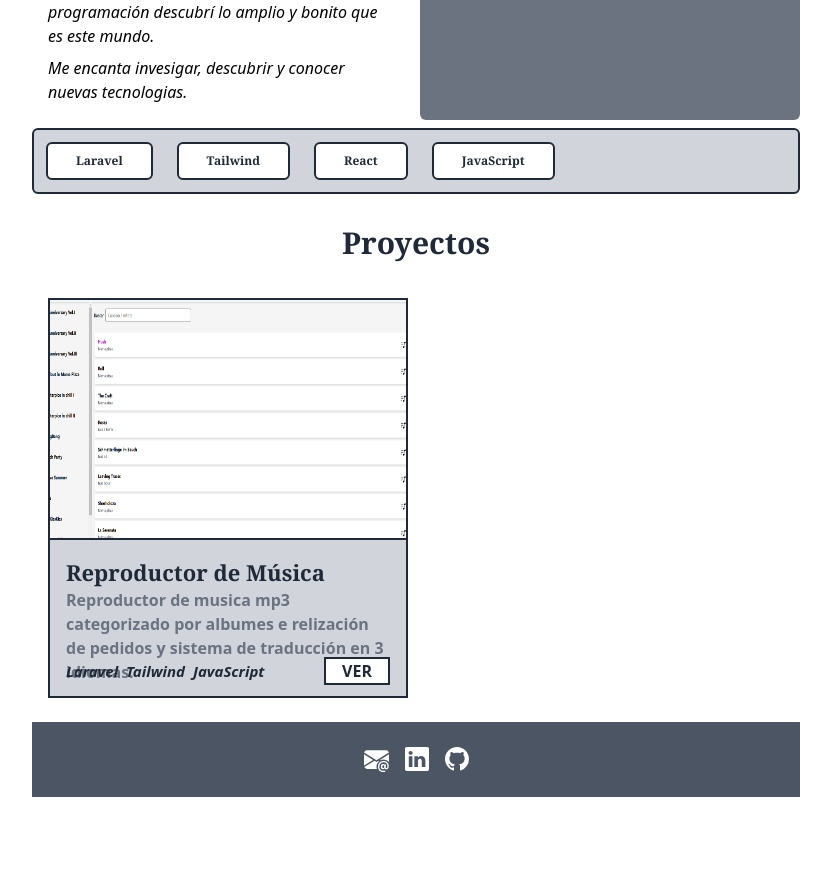
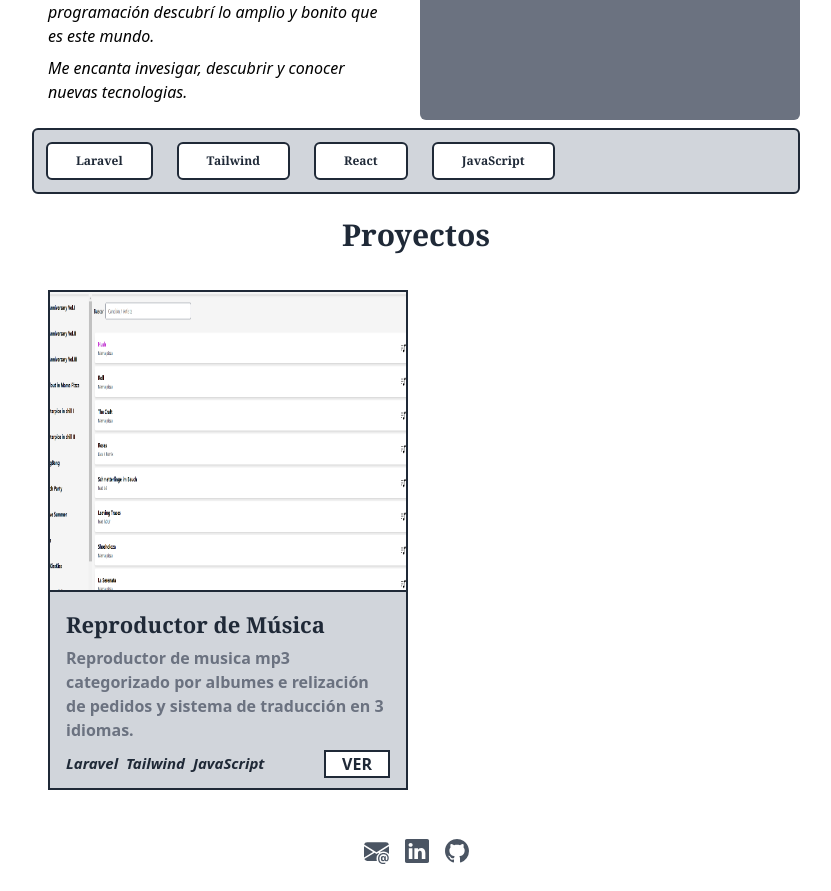
Before and after one commit to FranN244/portfolio, a React (Vite) app in the folder react-app/: page / in a window 1280 px wide. Shown: the part 685-1576 px from the top of the page, without its empty margins (224-1055 px from the left). Before the commit the page ends 1484 px from the top, so only its background shows below. Built offline with nearby package versions, Linux system fonts and the light colour scheme.

Commit message:
feat | Filter proyects

```diff
--- a/react-app/src/components/Footer.jsx
+++ b/react-app/src/components/Footer.jsx
@@ -1,11 +1,11 @@
 export function Footer(){
 
     return(
-        <footer className="bg-gray-600 h-[75px] flex justify-center items-center">
+        <footer className="h-[75px] flex justify-center items-center">
             <ul className="text-white flex space-x-4">
                 <li>
                     <a href="mailto:20fran04@gmail.com">
-                        <svg xmlns="http://www.w3.org/2000/svg" width="25" height="25" fill="currentColor" class="bi bi-envelope-at-fill" viewBox="0 0 16 16">
+                        <svg xmlns="http://www.w3.org/2000/svg" width="25" height="25" fill="currentColor" className="bi bi-envelope-at-fill fill-gray-600" viewBox="0 0 16 16">
                             <path d="M2 2A2 2 0 0 0 .05 3.555L8 8.414l7.95-4.859A2 2 0 0 0 14 2zm-2 9.8V4.698l5.803 3.546zm6.761-2.97-6.57 4.026A2 2 0 0 0 2 14h6.256A4.5 4.5 0 0 1 8 12.5a4.49 4.49 0 0 1 1.606-3.446l-.367-.225L8 9.586zM16 9.671V4.697l-5.803 3.546.338.208A4.5 4.5 0 0 1 12.5 8c1.414 0 2.675.652 3.5 1.671"/>
                             <path d="M15.834 12.244c0 1.168-.577 2.025-1.587 2.025-.503 0-1.002-.228-1.12-.648h-.043c-.118.416-.543.643-1.015.643-.77 0-1.259-.542-1.259-1.434v-.529c0-.844.481-1.4 1.26-1.4.585 0 .87.333.953.63h.03v-.568h.905v2.19c0 .272.18.42.411.42.315 0 .639-.415.639-1.39v-.118c0-1.277-.95-2.326-2.484-2.326h-.04c-1.582 0-2.64 1.067-2.64 2.724v.157c0 1.867 1.237 2.654 2.57 2.654h.045c.507 0 .935-.07 1.18-.18v.731c-.219.1-.643.175-1.237.175h-.044C10.438 16 9 14.82 9 12.646v-.214C9 10.36 10.421 9 12.485 9h.035c2.12 0 3.314 1.43 3.314 3.034zm-4.04.21v.227c0 .586.227.8.581.8.31 0 .564-.17.564-.743v-.367c0-.516-.275-.708-.572-.708-.346 0-.573.245-.573.791"/>
                         </svg>
@@ -13,14 +13,14 @@ export function Footer(){
                 </li>
                 <li>
                     <a href="">
-                        <svg xmlns="http://www.w3.org/2000/svg" width="24" height="24" fill="currentColor" class="bi bi-linkedin" viewBox="0 0 16 16">
+                        <svg xmlns="http://www.w3.org/2000/svg" width="24" height="24" fill="currentColor" className="bi bi-linkedin fill-gray-600" viewBox="0 0 16 16">
                             <path d="M0 1.146C0 .513.526 0 1.175 0h13.65C15.474 0 16 .513 16 1.146v13.708c0 .633-.526 1.146-1.175 1.146H1.175C.526 16 0 15.487 0 14.854zm4.943 12.248V6.169H2.542v7.225zm-1.2-8.212c.837 0 1.358-.554 1.358-1.248-.015-.709-.52-1.248-1.342-1.248S2.4 3.226 2.4 3.934c0 .694.521 1.248 1.327 1.248zm4.908 8.212V9.359c0-.216.016-.432.08-.586.173-.431.568-.878 1.232-.878.869 0 1.216.662 1.216 1.634v3.865h2.401V9.25c0-2.22-1.184-3.252-2.764-3.252-1.274 0-1.845.7-2.165 1.193v.025h-.016l.016-.025V6.169h-2.4c.03.678 0 7.225 0 7.225z"/>
                         </svg>
                     </a>
                 </li>
                 <li>
                     <a href="https://github.com/FranN244">
-                        <svg xmlns="http://www.w3.org/2000/svg" width="24" height="24" fill="currentColor" class="bi bi-github" viewBox="0 0 16 16">
+                        <svg xmlns="http://www.w3.org/2000/svg" width="24" height="24" fill="currentColor" className="bi bi-github fill-gray-600" viewBox="0 0 16 16">
                             <path d="M8 0C3.58 0 0 3.58 0 8c0 3.54 2.29 6.53 5.47 7.59.4.07.55-.17.55-.38 0-.19-.01-.82-.01-1.49-2.01.37-2.53-.49-2.69-.94-.09-.23-.48-.94-.82-1.13-.28-.15-.68-.52-.01-.53.63-.01 1.08.58 1.23.82.72 1.21 1.87.87 2.33.66.07-.52.28-.87.51-1.07-1.78-.2-3.64-.89-3.64-3.95 0-.87.31-1.59.82-2.15-.08-.2-.36-1.02.08-2.12 0 0 .67-.21 2.2.82.64-.18 1.32-.27 2-.27s1.36.09 2 .27c1.53-1.04 2.2-.82 2.2-.82.44 1.1.16 1.92.08 2.12.51.56.82 1.27.82 2.15 0 3.07-1.87 3.75-3.65 3.95.29.25.54.73.54 1.48 0 1.07-.01 1.93-.01 2.2 0 .21.15.46.55.38A8.01 8.01 0 0 0 16 8c0-4.42-3.58-8-8-8"/>
                         </svg>
                     </a>
--- a/react-app/src/components/Nav.jsx
+++ b/react-app/src/components/Nav.jsx
@@ -5,7 +5,7 @@ export function Nav(){
 
     return (
 
-        <nav className=" p-4 h-content space-y-2 justify-center md:justify-end flex sticky top-0 z-10 bg-white">
+        <nav className=" p-4 h-content space-y-2 justify-center md:justify-end flex sticky top-0 z-50 bg-white">
             <ul id="nav-list" className="flex space-x-5 items-center font-mono">
                 <NavButton>Sobre mi</NavButton>
                 <NavButton>Contacto</NavButton>
--- a/react-app/src/components/ProjectCard.jsx
+++ b/react-app/src/components/ProjectCard.jsx
@@ -1,21 +1,23 @@
 export function ProjectCard({children,description,imgPath,url,technologies}){
+
+    let listTech = technologies.map(technology =>
+        <span key={technology} className="text-[15px] text-gray-800 italic font-semibold">{technology}</span>
+    )
 
     return(
 
-        <div className="h-[400px] border-2 border-gray-800">
+        <div className="h-[500px] border-2 border-gray-800">
             <div className="h-[60%]">
                 <img src={"/src/assets/" + imgPath} alt="Project Image" className="h-[100%]"/>
             </div>
-            <div className="h-[40%] bg-gray-300 border-t-2 border-gray-800 p-4">
+            <div className="h-[40%] bg-gray-300 border-t-2 border-gray-800 p-4 space-y-1">
                 <h2 className="text-gray-800 font-bold text-[22px] font-serif h-[20%]">{children}</h2>
-                <div className="h-[60%] py-2">
+                <div className="h-[60%] flex items-center">
                     <p className="text-gray-500 font-semibold">{description}</p>
                 </div>
-                <div className="flex items-center justify-between py-4 h-[20%]">
+                <div className="flex items-center justify-between h-[20%]">
                     <div className="flex space-x-2">
-                        {technologies.map(technology => {
-                            return (<span className="text-[15px] text-gray-800 italic font-semibold">{technology}</span>)
-                        })}
+                        {listTech}
                     </div>
                     <button className="bg-white border-2 border-gray-800 px-4 text-gray-800 font-bold hover:bg-gray-800 hover:text-white transition-all ease-in-out"><a href={url}>VER</a></button>
                 </div>
--- a/react-app/src/components/Projects.jsx
+++ b/react-app/src/components/Projects.jsx
@@ -1,20 +1,25 @@
 import { ProjectCard } from "./ProjectCard"
 
-export function Projects(){
+export function Projects({projects}){
+
+    let listProjects = projects.map(project =>
+
+        <ProjectCard  key={project.name}  description={project.description}
+        url={project.url}
+        imgPath={project.imgPath}
+        technologies={project.technologies}>
+            {project.name}
+        </ProjectCard>
+    )
 
     return(
 
-        <div className="">
+        <div>
             <div className="h-20 flex items-center justify-center">
                 <p className="md:text-[30px] text-[22px] font-bold font-serif text-gray-800">Proyectos</p>
             </div>
-            <div className="grid md:grid-cols-2 grid-cols-1 gap-4 p-4">
-                <ProjectCard    description={"Reproductor de musica mp3 categorizado por albumes e relización de pedidos y sistema de traducción en 3 idiomas."}
-                                url={"https://github.com/FranN2442/MamaPizza.git"}
-                                imgPath={"image.png"}
-                                technologies={["Laravel","Tailwind","JavaScript"]}>
-                                    Reproductor de Música
-                                </ProjectCard>
+            <div className="min-h-[500px] grid md:grid-cols-2 grid-cols-1 gap-4 p-4">
+                {listProjects}
             </div>
         </div>
     )
--- a/react-app/src/components/Technologies.jsx
+++ b/react-app/src/components/Technologies.jsx
@@ -1,13 +1,38 @@
 import { TechnologyCard } from "./TechnologyCard"
+import { Projects } from "./Projects"
+import { useState } from "react"
+
 
 export function Technologies(){
 
+    let initialProjects = [{
+        name : "Reproductor de Música",
+        description : "Reproductor de musica mp3 categorizado por albumes e relización de pedidos y sistema de traducción en 3 idiomas.",
+        imgPath : "image.png",
+        technologies : ["Laravel","Tailwind","JavaScript"],
+        url : "https://github.com/FranN2442/MamaPizza.git"
+    }]
+
+    const [projects, setProjects] = useState(initialProjects);
+
+    function filter(tech){
+
+        let filtredProjects = initialProjects.filter(prjts => prjts.technologies.includes(tech))
+        setProjects(filtredProjects)
+
+    }
+
     return (
-        <div className="bg-gray-300 md:border-2 border-y-2 border-gray-800 md:rounded-md flex font-serif overflow-x-auto">
-            <TechnologyCard>Laravel</TechnologyCard>
-            <TechnologyCard>Tailwind</TechnologyCard>
-            <TechnologyCard>React</TechnologyCard>
-            <TechnologyCard>JavaScript</TechnologyCard>
+        <div>
+            <div className="bg-gray-300 md:border-2 border-y-2 border-gray-800 md:rounded-md flex font-serif overflow-x-auto">
+                <TechnologyCard onClick={() => filter('Laravel')}>Laravel</TechnologyCard>
+                <TechnologyCard onClick={() => filter('Tailwind')}>Tailwind</TechnologyCard>
+                <TechnologyCard onClick={() => filter('React')}>React</TechnologyCard>
+                <TechnologyCard onClick={() => filter('JavaScript')}>JavaScript</TechnologyCard>
+            </div>
+            <div>
+                <Projects projects={projects}></Projects>
+            </div>
         </div>
     )
 }
--- a/react-app/src/components/TechnologyCard.jsx
+++ b/react-app/src/components/TechnologyCard.jsx
@@ -1,8 +1,11 @@
-export function TechnologyCard({children}){
+export function TechnologyCard({children,onClick}){
 
     return(
-        <div className=" bg-white border-2 m-3 border-gray-800 md:hover:bg-gray-400 p-2 max-h-10 font-bold md:hover:text-white md:transition-all md:ease-in-out text-gray-800 rounded-md md:text-[20px] text-[12px] flex items-center cursor-default">
+        <button onClick={() => {
+            onClick()
+            console.log(children);
+        }} className=" bg-white border-2 m-3 border-gray-800 md:hover:bg-gray-400 p-2 max-h-10 font-bold md:hover:text-white md:transition-all md:ease-in-out text-gray-800 rounded-md md:text-[20px] text-[12px] flex items-center cursor-default">
             <p className="mx-5">{children}</p>
-        </div>
+        </button>
     )
 }
--- a/react-app/src/layout/App.jsx
+++ b/react-app/src/layout/App.jsx
@@ -16,7 +16,6 @@ function App() {
       <Header></Header>
       <About></About>
       <Technologies></Technologies>
-      <Projects></Projects>
       <Footer></Footer>
     </div>
   )
```
